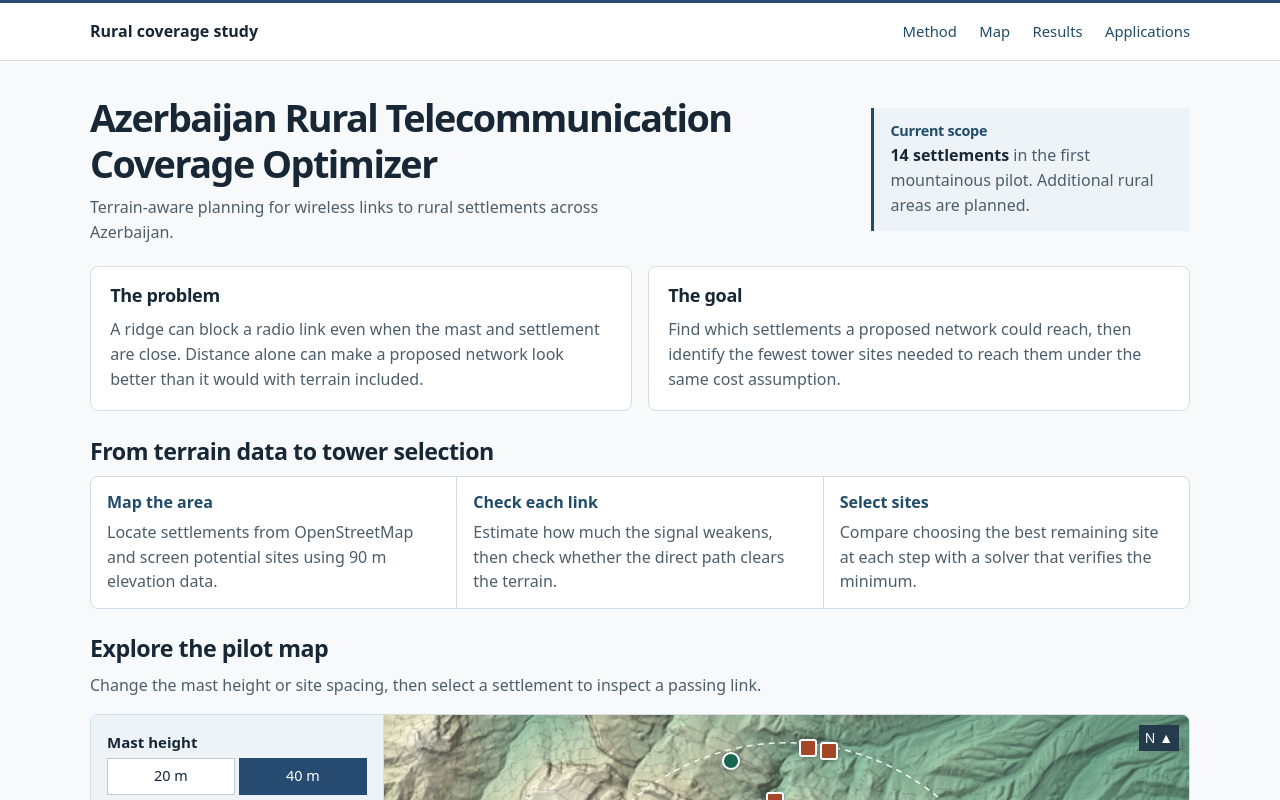
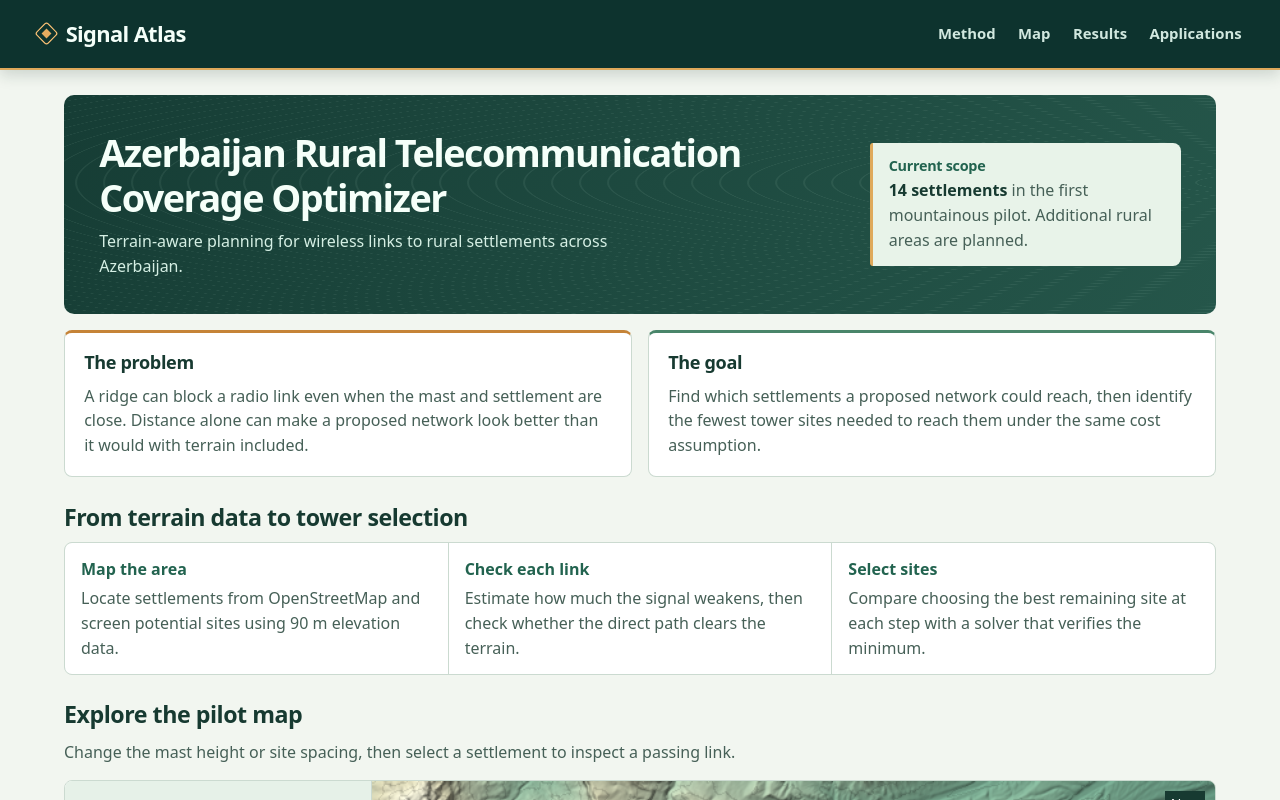
Before and after one commit to IskandarovIbrahim/Azerbaijan-Rural-Telecommunication-Coverage-Optimizer, a plain HTML site: page site/dist/index.html in a window 1280 px wide. Shown: the top 800 px of the page. Drawn offline with Linux system fonts and the light colour scheme.

Commit message:
style: introduce the Signal Atlas theme and compact header

```diff
--- a/site/dist/app.js
+++ b/site/dist/app.js
@@ -1,4 +1,14 @@
 "use strict";
+
+const siteHeader = document.querySelector(".top");
+
+function updateHeader() {
+  const threshold = siteHeader.classList.contains("is-compact") ? 48 : 112;
+  siteHeader.classList.toggle("is-compact", window.scrollY > threshold);
+}
+
+window.addEventListener("scroll", updateHeader, { passive: true });
+updateHeader();
 
 const data = window.PILOT_DATA;
 const map = document.querySelector("#map");
@@ -60,7 +70,7 @@ function drawMap() {
   const sites = data.sites[activeCase.spacing];
   const displayIds = selectedSites ?? Object.keys(sites);
   const radius = selectedSites ? 6 : 3.5;
-  context.fillStyle = selectedSites ? "#203f70" : "#46617b";
+  context.fillStyle = selectedSites ? "#975a1a" : "#365f55";
   context.strokeStyle = "#f3f7fa";
   context.lineWidth = 1;
   for (const id of displayIds) {
--- a/site/dist/index.html
+++ b/site/dist/index.html
@@ -12,7 +12,7 @@
 <body>
   <header class="top">
     <div class="frame top-inner">
-      <a class="brand" href="#top">Rural coverage study</a>
+      <a class="brand" href="#top">Signal Atlas</a>
       <nav aria-label="On this page"><a href="#method">Method</a><a href="#explore">Map</a><a href="#results">Results</a><a href="#use">Applications</a></nav>
     </div>
   </header>
@@ -48,7 +48,7 @@
         <p class="reading">Change the mast height or site spacing, then select a settlement to inspect a passing link.</p>
         <div class="explorer">
           <aside class="control-panel" aria-label="Map settings">
-            <fieldset><legend>Mast height</legend><div class="choices">
+            <fieldset><legend>Tower mast height</legend><div class="choices">
               <label><input type="radio" name="height" value="20"><span>20 m</span></label>
               <label><input type="radio" name="height" value="40" checked><span>40 m</span></label>
             </div></fieldset>
--- a/site/dist/styles.css
+++ b/site/dist/styles.css
@@ -1,16 +1,18 @@
 * { box-sizing: border-box; }
 :root {
   color-scheme: light;
-  --ink: #172735;
-  --muted: #4d5e6b;
-  --line: #d6dee4;
-  --panel: #edf3f7;
-  --accent: #204c69;
-  --blue: #274a70;
+  --ink: #173a31;
+  --muted: #466057;
+  --line: #cbdad0;
+  --panel: #e6f1e8;
+  --accent: #22634f;
+  --pine: #1e5849;
+  --tower: #975a1a;
+  --gutter: clamp(1rem, 5vw, 5rem);
   --green: #17664e;
   --rust: #a44727;
 }
-body { margin: 0; color: var(--ink); background: #f7f9fb; font: 1rem/1.55 system-ui, sans-serif; }
+body { margin: 0; color: var(--ink); background: #f2f6f0; font: 1rem/1.55 system-ui, sans-serif; }
 h1, h2, h3, p { margin-top: 0; }
 h1, h2, h3 { line-height: 1.2; }
 h2 { margin-bottom: .65rem; font-size: 1.45rem; letter-spacing: -.02em; }
@@ -21,27 +23,91 @@ a:focus-visible, button:focus-visible, select:focus-visible, input:focus-visible
   outline: 3px solid #bd651e;
   outline-offset: 3px;
 }
-.frame { width: min(1100px, calc(100% - 56px)); margin-inline: auto; }
-.top { background: #fff; border-top: 3px solid var(--blue); border-bottom: 1px solid var(--line); }
-.top-inner { display: flex; justify-content: space-between; align-items: center; gap: 1.25rem; min-height: 57px; }
-.brand { font-weight: 720; text-decoration: none; color: var(--ink); }
+.frame {
+  width: min(1180px, calc(100% - 2 * var(--gutter)));
+  margin-left: max(var(--gutter), calc((100% - 1430px) / 2));
+  margin-right: auto;
+}
+html { scroll-padding-top: 5.5rem; }
+.top {
+  position: sticky;
+  top: 0;
+  z-index: 10;
+  height: 70px;
+  pointer-events: none;
+}
+.top-inner {
+  display: flex;
+  justify-content: space-between;
+  align-items: center;
+  gap: 1.25rem;
+  width: 100%;
+  min-height: 70px;
+  margin: 0;
+  padding: .72rem clamp(1rem, 3vw, 3rem);
+  background: #0d332e;
+  color: #f4fff9;
+  border-bottom: 2px solid #dfa95b;
+  box-shadow: 0 5px 14px #102e252b;
+  pointer-events: auto;
+}
+.brand {
+  display: inline-flex;
+  align-items: center;
+  gap: .64rem;
+  color: inherit;
+  font-size: 1.37rem;
+  font-weight: 760;
+  letter-spacing: -.03em;
+  line-height: 1.15;
+  text-decoration: none;
+  white-space: nowrap;
+}
+.brand::before {
+  width: 15px;
+  height: 15px;
+  transform: rotate(45deg);
+  border: 1px solid #ffc579;
+  border-radius: 3px;
+  background: #e6ac60;
+  box-shadow: inset 0 0 0 4px #0d332e;
+  content: "";
+}
 nav { display: flex; flex-wrap: wrap; gap: .35rem 1.4rem; }
-nav a { text-decoration: none; font-size: .925rem; }
-nav a:hover { text-decoration: underline; }
+nav a { color: #d1e8df; text-decoration: none; font-size: .93rem; font-weight: 620; }
+nav a:hover { color: #fff; text-decoration: underline; }
+.top.is-compact .top-inner { min-height: 48px; padding-block: .42rem; box-shadow: 0 4px 12px #102e253f; }
+.top.is-compact .brand { font-size: 1.12rem; }
+@media (prefers-reduced-motion: no-preference) {
+  .top-inner { transition: min-height .16s ease, padding .16s ease; }
+}
 
-.intro { display: grid; grid-template-columns: minmax(0, 2fr) minmax(13rem, .85fr); gap: 2rem; align-items: center; padding: 2.15rem 0 1.35rem; }
-h1 { max-width: 34ch; font-size: clamp(1.6rem, 3.1vw, 2.36rem); letter-spacing: -.04em; margin: 0 0 .55rem; }
-.deck { color: var(--muted); max-width: 62ch; margin: 0; }
-.scope { padding: .85rem 1rem; border-left: 3px solid var(--accent); background: var(--panel); }
+.intro {
+  display: grid;
+  grid-template-columns: minmax(0, 2fr) minmax(13rem, .85fr);
+  align-items: center;
+  gap: clamp(1rem, 3vw, 2.4rem);
+  margin: 1.55rem 0 1rem;
+  padding: clamp(1.15rem, 3vw, 2.2rem);
+  border-radius: 10px;
+  color: #f5fff9;
+  background: repeating-radial-gradient(ellipse at 105% 40%, transparent 0 20px, #d0f1df12 21px 22px, transparent 23px 28px),
+    linear-gradient(115deg, #163d35, #25564a);
+}
+h1 { max-width: 33ch; font-size: clamp(1.6rem, 3.1vw, 2.36rem); letter-spacing: -.04em; margin: 0 0 .55rem; }
+.deck { color: #d5efe4; max-width: 62ch; margin: 0; }
+.scope { padding: .85rem 1rem; border-left: 3px solid #dfa95b; border-radius: 3px 8px 8px 3px; background: #e8f3e9; }
 .scope h2 { font-size: .9rem; margin: 0 0 .25rem; color: var(--accent); }
 .scope p { margin: 0; color: var(--muted); }
 .scope strong { color: var(--ink); }
 
 .overview { display: grid; grid-template-columns: 1fr 1fr; gap: 1rem; }
 .overview > div { padding: 1.15rem 1.2rem; border: 1px solid var(--line); border-radius: 8px; background: #fff; }
+.overview > div:first-child { border-top: 3px solid #c58337; }
+.overview > div:last-child { border-top: 3px solid #49856a; }
 .overview h2 { font-size: 1.13rem; }
 .overview p, .use-layout p { color: var(--muted); margin: 0; }
-.chapter { margin: 1.65rem 0 0; scroll-margin-top: 1.5rem; }
+.chapter { margin: 1.65rem 0 0; scroll-margin-top: 0; }
 .reading { max-width: 76ch; color: var(--muted); }
 .method-list { display: grid; grid-template-columns: repeat(3, 1fr); gap: 1px; background: var(--line); border: 1px solid var(--line); border-radius: 8px; overflow: hidden; margin: 0; }
 .method-list div { padding: .85rem 1rem; background: #fff; }
@@ -55,14 +121,14 @@ legend, .select-wrap { font-weight: 670; font-size: .94rem; padding: 0; }
 .choices { display: grid; grid-template-columns: repeat(2, 1fr); gap: 4px; margin-top: .25rem; }
 .choices label { position: relative; cursor: pointer; }
 .choices input { position: absolute; opacity: 0; inset: 0; margin: 0; width: 100%; height: 100%; cursor: pointer; }
-.choices span { display: block; padding: .37rem .2rem; background: #fff; border: 1px solid #bfcbd4; text-align: center; font-size: .9rem; }
-.choices input:checked + span { background: var(--blue); color: #fff; border-color: var(--blue); }
+.choices span { display: block; padding: .37rem .2rem; background: #fff; border: 1px solid #b7cdbf; text-align: center; font-size: .9rem; }
+.choices input:checked + span { background: var(--pine); color: #fff; border-color: var(--pine); }
 .choices input:focus-visible + span { outline: 3px solid #bd651e; }
 select {
   width: 100%;
   margin-top: .3rem;
   padding: .42rem 1.7rem .42rem .5rem;
-  border: 1px solid #bfcbd4;
+  border: 1px solid #b7cdbf;
   background-color: #fff;
   color: var(--ink);
   appearance: none;
@@ -74,7 +140,7 @@ select {
 }
 select:disabled { color: var(--muted); opacity: .75; }
 .hint { color: var(--muted); font-size: .9rem; margin: .4rem 0 .75rem; }
-.metrics { margin: 0; padding-top: .7rem; border-top: 1px solid #c5d5df; font-variant-numeric: tabular-nums; }
+.metrics { margin: 0; padding-top: .7rem; border-top: 1px solid #bed2c4; font-variant-numeric: tabular-nums; }
 .metrics strong { font-size: 1.1rem; }
 .map { position: relative; background: #8da68a; aspect-ratio: 1.52; isolation: isolate; }
 .map img, .map canvas, .markers { position: absolute; inset: 0; width: 100%; height: 100%; }
@@ -83,23 +149,23 @@ select:disabled { color: var(--muted); opacity: .75; }
 .marker { position: absolute; transform: translate(-50%, -50%); padding: 0; width: 18px; height: 18px; border: 2px solid #fff; z-index: 1; box-shadow: 0 1px 4px #18293580; cursor: pointer; }
 .marker.reached { background: var(--green); border-radius: 100%; }
 .marker.unreached { background: var(--rust); border-radius: 3px; }
-.marker[aria-pressed=true] { z-index: 3; box-shadow: 0 0 0 3px #fff, 0 0 0 5px #244255; }
+.marker[aria-pressed=true] { z-index: 3; box-shadow: 0 0 0 3px #fff, 0 0 0 5px #214e3e; }
 .marker-label { display: none; position: absolute; top: calc(100% + 7px); left: 50%; transform: translateX(-50%); white-space: nowrap; padding: 2px 6px; color: var(--ink); background: #fff; border: 1px solid var(--line); font-size: .875rem; font-weight: 650; pointer-events: none; }
 .marker:hover .marker-label, .marker:focus-visible .marker-label, .marker[aria-pressed=true] .marker-label { display: inline-block; }
-.north { position: absolute; right: 10px; top: 10px; color: #fff; background: #243b4b; padding: 2px 6px; font-size: .875rem; }
+.north { position: absolute; right: 10px; top: 10px; color: #fff; background: #173a31; padding: 2px 6px; font-size: .875rem; }
 .legend { display: flex; flex-wrap: wrap; gap: .5rem 1.15rem; padding: .62rem .9rem; border-bottom: 1px solid var(--line); font-size: .875rem; color: var(--muted); }
 .dot, .dash { display: inline-block; width: 10px; height: 10px; margin-right: 5px; }
 .dot.yes { background: var(--green); border-radius: 100%; }
 .dot.no { background: var(--rust); }
-.dot.site { background: var(--blue); transform: rotate(45deg); }
+.dot.site { background: var(--tower); transform: rotate(45deg); }
 .dash { width: 16px; height: 4px; border-top: 1px dashed var(--muted); }
 .selection { display: grid; grid-template-columns: minmax(135px, 1fr) 2fr; gap: .85rem; padding: .85rem .9rem; }
 .selection p { margin: 0; color: var(--muted); font-size: .925rem; }
 
 .results-layout { display: grid; grid-template-columns: minmax(12.5rem, .7fr) minmax(0, 2fr); gap: 1rem; }
-.result-note { background: #e8eff5; padding: 1rem 1.15rem; border-radius: 8px; }
-.result-note strong { display: block; color: var(--accent); font-size: 1.8rem; font-variant-numeric: tabular-nums; line-height: 1.15; margin-bottom: .5rem; }
-.result-note p { margin: 0 0 .65rem; color: var(--muted); }
+.result-note { background: #204b40; padding: 1rem 1.15rem; border-radius: 8px; }
+.result-note strong { display: block; color: #ffcf87; font-size: 1.8rem; font-variant-numeric: tabular-nums; line-height: 1.15; margin-bottom: .5rem; }
+.result-note p { margin: 0 0 .65rem; color: #dfefe6; }
 .result-note p:last-child { margin: 0; }
 .table-wrap { overflow-x: auto; border: 1px solid var(--line); border-radius: 8px; background: #fff; }
 table { width: 100%; border-collapse: collapse; text-align: left; font-variant-numeric: tabular-nums; }
@@ -110,15 +176,14 @@ tbody th { font-weight: 600; }
 tbody tr:last-child > * { border-bottom: 0; }
 .result-context { margin: .65rem 0 0; }
 .use-layout { display: grid; grid-template-columns: repeat(3, 1fr); gap: 1.25rem; }
-.use-layout > div { padding-top: .7rem; border-top: 2px solid #b7cad8; }
+.use-layout > div { padding-top: .7rem; border-top: 2px solid #a7c8b3; }
 footer { border-top: 1px solid var(--line); margin-top: 1.8rem; padding: 1rem 0 1.6rem; font-size: .875rem; color: var(--muted); }
 footer p { margin-bottom: .35rem; }
 
 @media (max-width: 760px) {
-  .frame { width: calc(100% - 28px); }
-  .top-inner { align-items: flex-start; flex-direction: column; justify-content: center; gap: .3rem; padding-block: .6rem; }
+  :root { --gutter: 14px; }
   .intro, .explorer, .results-layout { grid-template-columns: 1fr; }
-  .intro { gap: .75rem; padding: 1.35rem 0 .9rem; }
+  .intro { gap: .85rem; margin-top: 1rem; }
   .control-panel { border-right: 0; border-bottom: 1px solid var(--line); }
   .use-layout { gap: .8rem; }
   th, td { padding-inline: .42rem; font-size: .875rem; }
@@ -126,5 +191,8 @@ footer p { margin-bottom: .35rem; }
 @media (max-width: 510px) {
   .overview, .method-list, .use-layout { grid-template-columns: 1fr; }
   .selection { grid-template-columns: 1fr; }
-  nav { gap: .25rem .85rem; }
+  .top { height: 80px; }
+  .top-inner { flex-direction: column; align-items: flex-start; justify-content: center; gap: .35rem; min-height: 80px; }
+  .top.is-compact .top-inner { gap: .15rem; padding-block: .3rem; }
+  nav { gap: .22rem .83rem; }
 }
```
